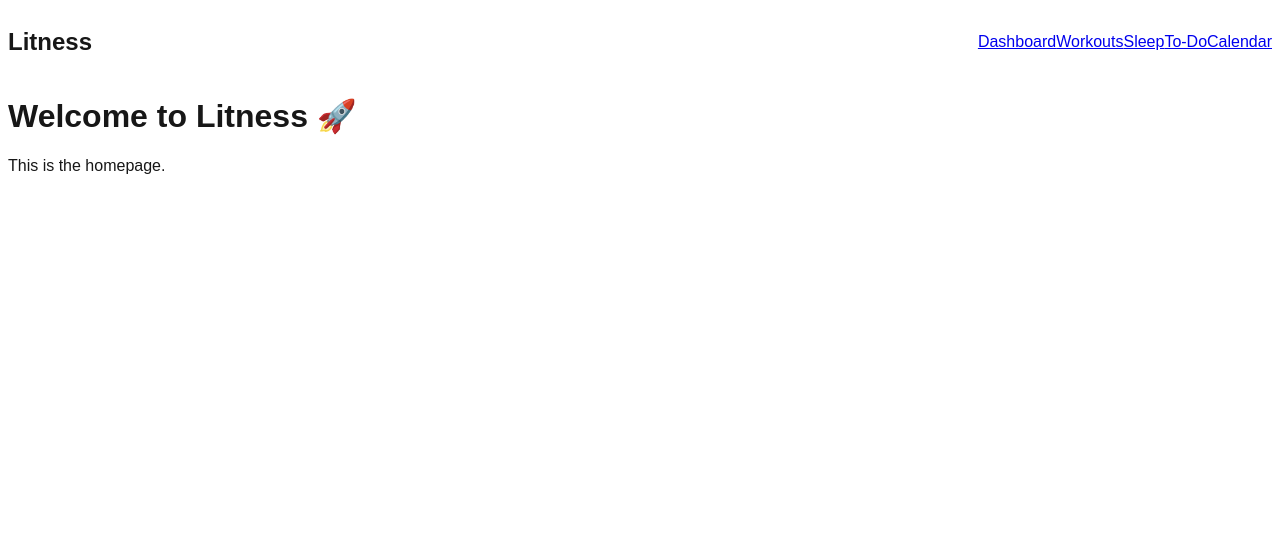
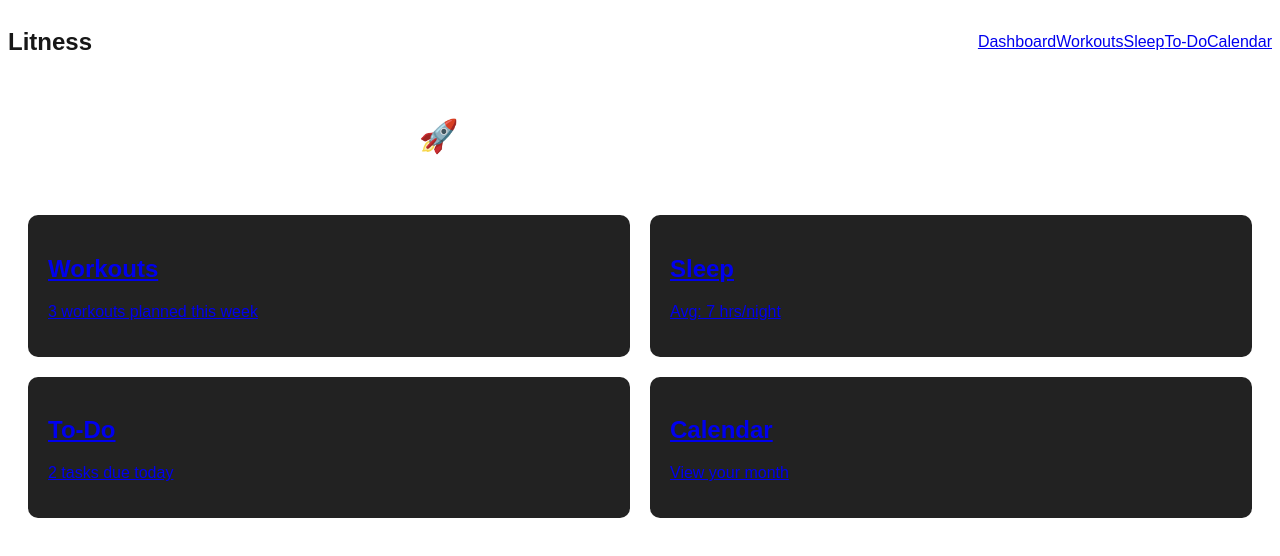
Before and after one commit to nafisurr1/litness, a Next.js app: page / in a window 1280 px wide. Shown: the top 556 px of the page. Built offline with nearby package versions, Linux system fonts and the light colour scheme.

Commit message:
Updated dashboard and made it look better

```diff
--- a/app/page.js
+++ b/app/page.js
@@ -1,8 +1,47 @@
-export default function Home() {
+import Link from "next/link";
+
+export default function Dashboard() {
   return (
-    <main>
-      <h1>Welcome to Litness 🚀</h1>
-      <p>This is the homepage.</p>
-    </main>
+    <div style={{ padding: "20px", color: "white" }}>
+      <h1>Welcome back to Litness 🚀</h1>
+      <p>Your personal hub for fitness, sleep, and tasks.</p>
+
+      <div
+        style={{
+          display: "grid",
+          gridTemplateColumns: "repeat(2, 1fr)",
+          gap: "20px",
+          marginTop: "20px",
+        }}
+      >
+        <Link href="/workouts">
+          <div style={{ background: "#222", padding: "20px", borderRadius: "10px", cursor: "pointer" }}>
+            <h2>Workouts</h2>
+            <p>3 workouts planned this week</p>
+          </div>
+        </Link>
+
+        <Link href="/sleep">
+          <div style={{ background: "#222", padding: "20px", borderRadius: "10px", cursor: "pointer" }}>
+            <h2>Sleep</h2>
+            <p>Avg: 7 hrs/night</p>
+          </div>
+        </Link>
+
+        <Link href="/to-do">
+          <div style={{ background: "#222", padding: "20px", borderRadius: "10px", cursor: "pointer" }}>
+            <h2>To-Do</h2>
+            <p>2 tasks due today</p>
+          </div>
+        </Link>
+
+        <Link href="/calendar">
+          <div style={{ background: "#222", padding: "20px", borderRadius: "10px", cursor: "pointer" }}>
+            <h2>Calendar</h2>
+            <p>View your month</p>
+          </div>
+        </Link>
+      </div>
+    </div>
   );
 }
```
